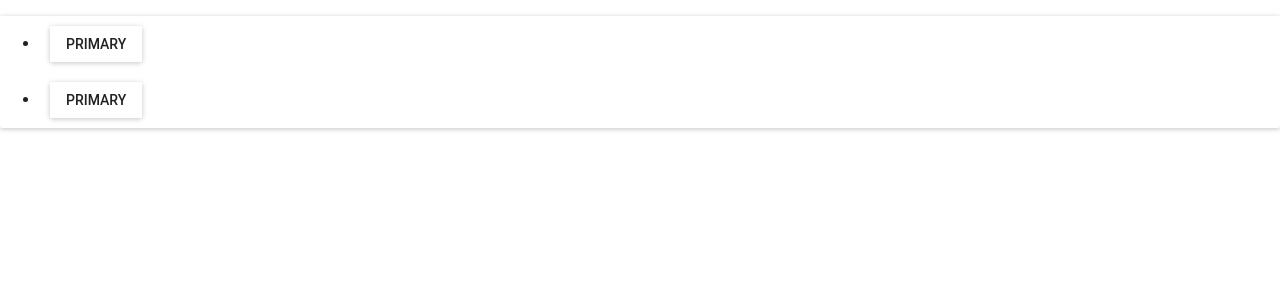
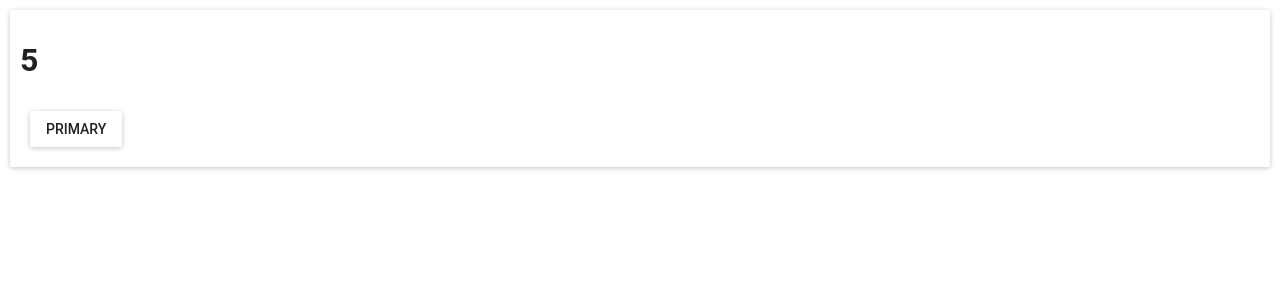
Before and after one commit to KrystianKaminski/js-react-day3, a React (Create React App) app: page / in a window 1280 px wide. Shown: the top 300 px of the page. Built offline with nearby package versions, Linux system fonts and the light colour scheme.

Commit message:
React class from Component

```diff
--- a/src/App.js
+++ b/src/App.js
@@ -1,15 +1,13 @@
 import React from 'react';
-import Button from './components/Button';
+
 import Paper from './components/Paper'
+import Counter from './Counter';
 
 
 const App = (props) => (
   <Paper>
-    <Button
-      onClick={() => alert('fafd')}
-    />
-     <Button
-      onClick={() => alert('fafd')}
+    <Counter
+      startNumber={5}
     />
   </Paper>
 )
--- /dev/null
+++ b/src/Counter.js
@@ -0,0 +1,19 @@
+import React from 'react'
+import Button from './components/Button';
+
+class Counter extends React.Component {
+    render() {
+        return (
+            <div>
+                <h1>
+                    {this.props.startNumber}
+                </h1>
+                <Button
+                    onClick={() => alert('Works!')}
+                />
+            </div>
+        )
+    }
+}
+
+export default Counter
--- a/src/components/Paper.js
+++ b/src/components/Paper.js
@@ -1,11 +1,15 @@
 import React from 'react'
 import MuiPaper from 'material-ui/Paper'
 
+const style = {
+    margin: 10,
+    padding: 10
+}
 const Paper = (props) => (
-    <MuiPaper>
-        <ul>
-        {props.children.map(child => <li>{child}</li>)}
-        </ul>
+    <MuiPaper
+        style={style}
+    >
+    {props.children}
     </MuiPaper>
 )
 
```
